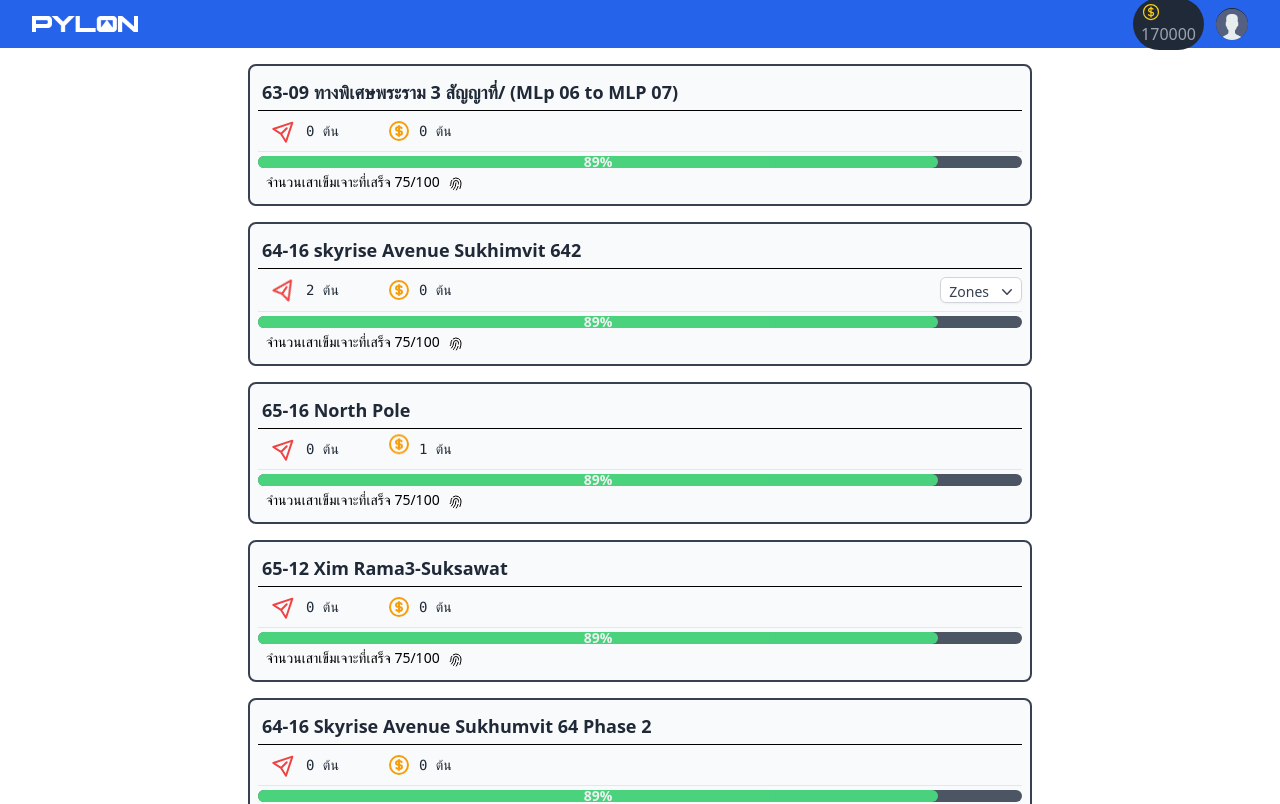
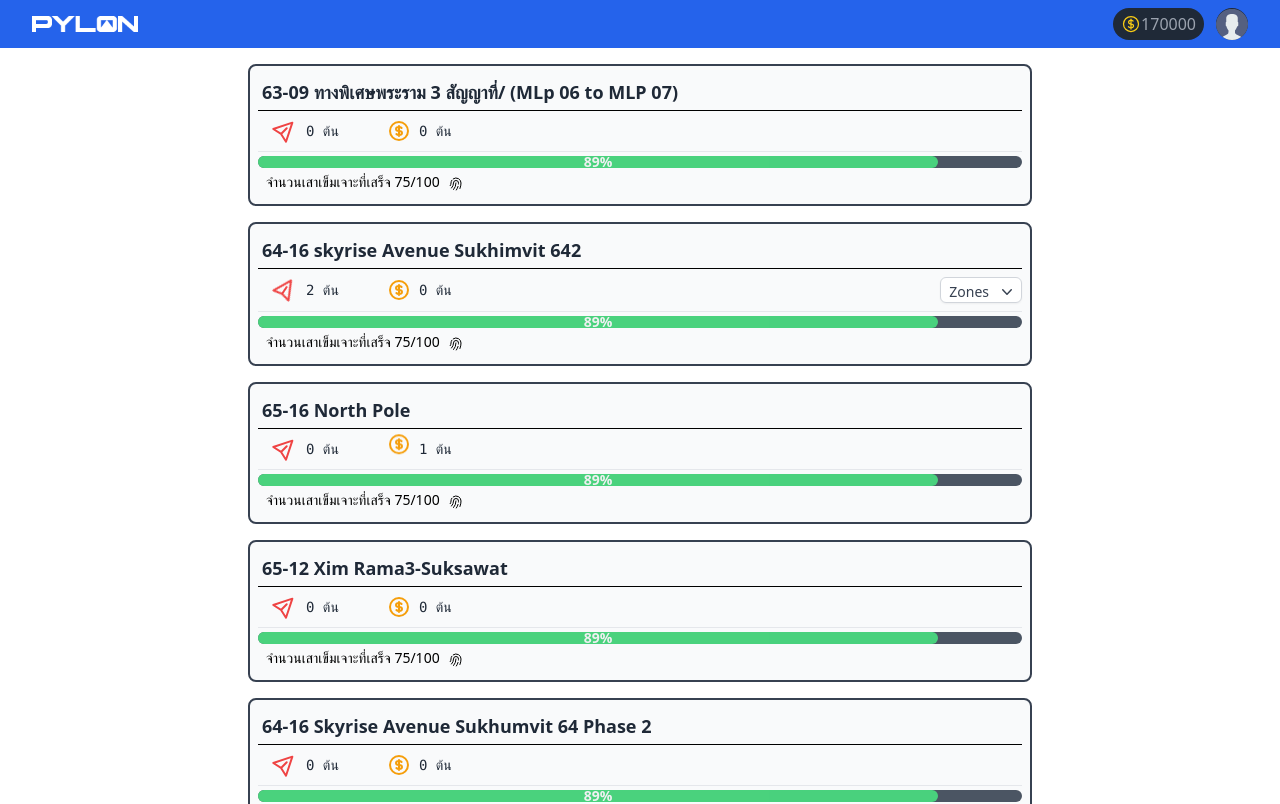
Before and after one commit to thatbeer/react_qcreport, a React (Create React App) app: page / in a window 1280 px wide. Shown: the top 804 px of the page. Built offline with nearby package versions, Linux system fonts and the light colour scheme; sample sign-in values are in the browser's storage.

Commit message:
coin fixed

```diff
--- a/src/App.js
+++ b/src/App.js
@@ -36,10 +36,10 @@ function App() {
         <Route path="/project/:report" element={<DetailPage/>} />
         <Route path="/side" element={<SidePage/>} />
         <Route path="/guide" element={<GuidePage/>} />
+        <Route path='/category' element={<CoinCategory />} />
       </Route>
       <Route element={<h1>error 404</h1>} path="*" />
       <Route path='/auth' element={<LoginPage/>} />
-      <Route path='/category' element={<CoinCategory />} />
     </Routes>
   )
 }
--- a/src/components/GlobalHeader.jsx
+++ b/src/components/GlobalHeader.jsx
@@ -97,8 +97,8 @@ const GlobalHeader = () =>  {
                     >
                     <span className="sr-only">View notifications</span>
                     <div className='flex flex-row items-center'>
+                            <CurrencyDollarIcon className="h-5 w-5 text-sm text-yellow-400 " aria-hidden="true" />
                         <Link to='/category'>
-                            <CurrencyDollarIcon className="h-5 w-5 text-sm text-yellow-400 " aria-hidden="true" />
                             170000
                         </Link>
                     </div>
```
